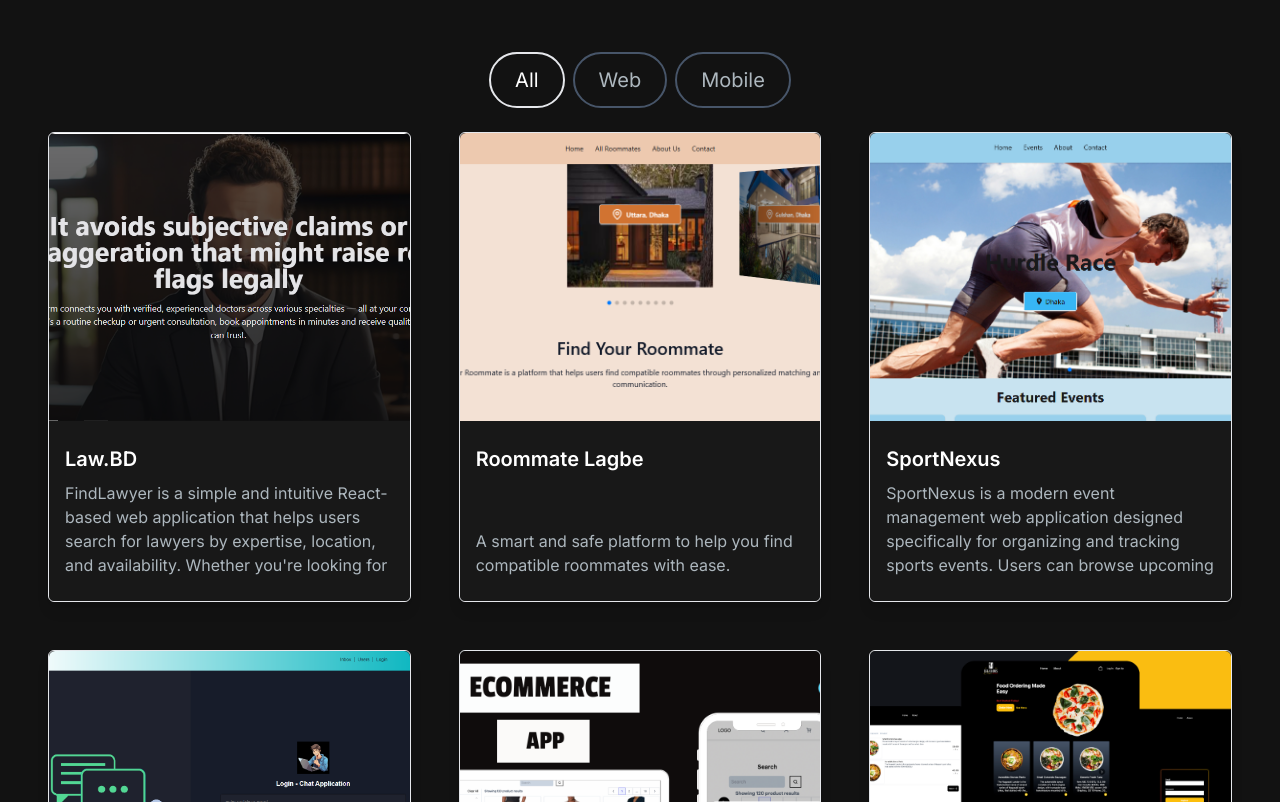
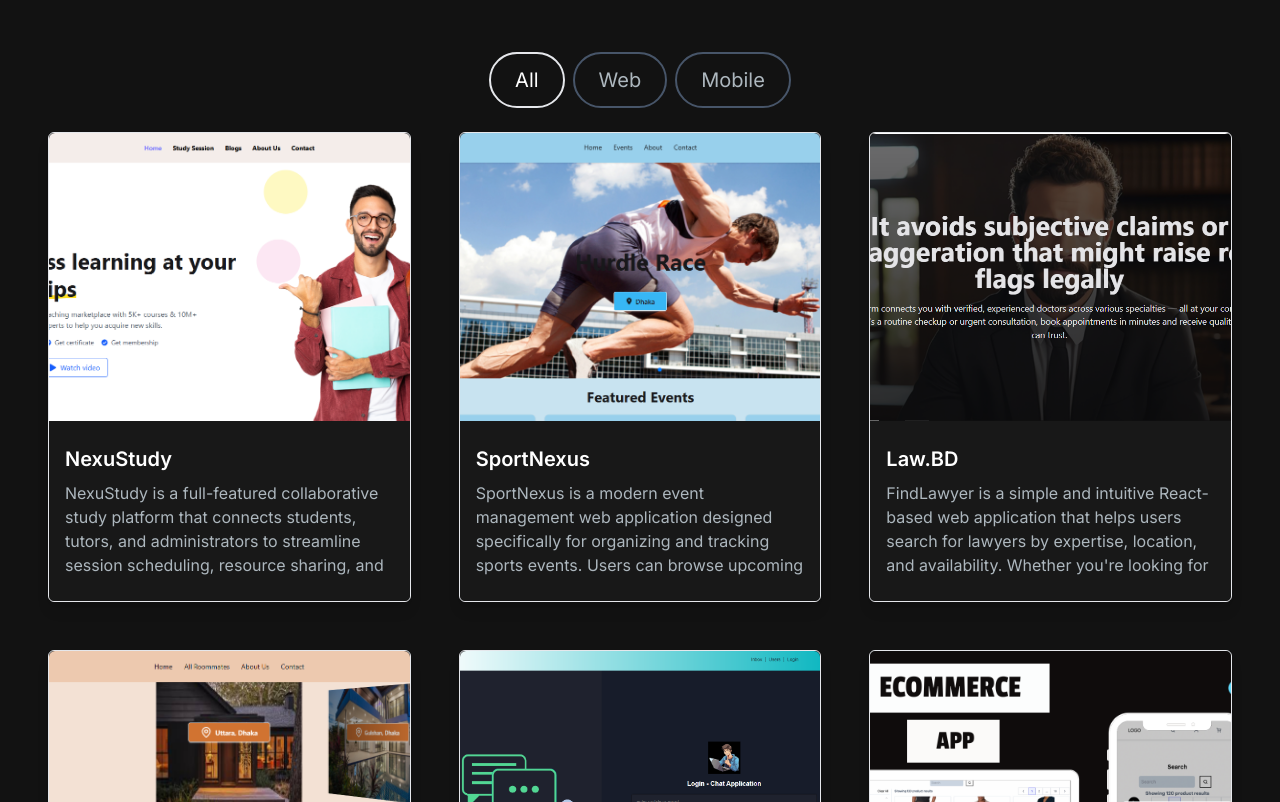
Before and after one commit to abdulbariks/portfolio, a Next.js app: page / in a window 1280 px wide. Shown: the part 1780-2582 px from the top of the page. Built offline with nearby package versions, Linux system fonts and the light colour scheme; no server answers.

Commit message:
Projects updates

```diff
--- a/app/components/ProjectsSection.jsx
+++ b/app/components/ProjectsSection.jsx
@@ -7,6 +7,26 @@ import { motion, useInView } from "framer-motion";
 const projectsData = [
   {
     id: 1,
+    title: "NexuStudy",
+    description:
+      "NexuStudy is a full-featured collaborative study platform that connects students, tutors, and administrators to streamline session scheduling, resource sharing, and user management. It’s designed to enhance educational collaboration, accessibility to study materials, and efficient session management.",
+    image: "/images/projects/NexuStudy.PNG",
+    tag: ["All", "Web"],
+    gitUrl: "https://github.com/abdulbariks/NexuStudy",
+    previewUrl: "https://abdulbarik-nexustudy.netlify.app/",
+  },
+  {
+    id: 2,
+    title: "SportNexus",
+    description:
+      "SportNexus is a modern event management web application designed specifically for organizing and tracking sports events. Users can browse upcoming competitions, register participants, and manage event logistics from a centralized dashboard. The platform supports secure authentication, role-based access (admin, organizers, players), and real-time updates. Organizers can create events with details like type, date, and location, while users can view and join them easily. SportNexus streamlines the entire sports event workflow, making coordination efficient and user-friendly.",
+    image: "/images/projects/SportNexus.PNG",
+    tag: ["All", "Web"],
+    gitUrl: "https://github.com/abdulbariks/SportNexus",
+    previewUrl: "https://sportnexus.netlify.app/",
+  },
+  {
+    id: 3,
     title: "Law.BD",
     description:
       "FindLawyer is a simple and intuitive React-based web application that helps users search for lawyers by expertise, location, and availability. Whether you're looking for legal advice or trying to book a consultation, this app makes the process smooth and efficient.",
@@ -16,7 +36,7 @@ const projectsData = [
     previewUrl: "https://abdulbariks-lawbd.netlify.app/",
   },
   {
-    id: 2,
+    id: 4,
     title: "Roommate Lagbe",
     description:
       "A smart and safe platform to help you find compatible roommates with ease.",
@@ -25,18 +45,9 @@ const projectsData = [
     gitUrl: "https://github.com/abdulbariks/Roommate-Lagbe",
     previewUrl: "https://abdulbarik-roommate-finder.netlify.app/",
   },
+
   {
-    id: 3,
-    title: "SportNexus",
-    description:
-      "SportNexus is a modern event management web application designed specifically for organizing and tracking sports events. Users can browse upcoming competitions, register participants, and manage event logistics from a centralized dashboard. The platform supports secure authentication, role-based access (admin, organizers, players), and real-time updates. Organizers can create events with details like type, date, and location, while users can view and join them easily. SportNexus streamlines the entire sports event workflow, making coordination efficient and user-friendly.",
-    image: "/images/projects/SportNexus.PNG",
-    tag: ["All", "Web"],
-    gitUrl: "https://github.com/abdulbariks/SportNexus",
-    previewUrl: "https://sportnexus.netlify.app/",
-  },
-  {
-    id: 4,
+    id: 5,
     title: "Chat Application",
     description:
       "A chat application makes it easy to communicate with people anywhere in the world by sending and receiving messages in real time",
@@ -46,7 +57,7 @@ const projectsData = [
     previewUrl: "https://chat-application-3hxv.onrender.com",
   },
   {
-    id: 5,
+    id: 6,
     title: "E-commerce Application",
     description:
       "Shopelo Trading is an ecommerce site developed using the MERN (MongoDB, Express.js, React, Node.js) stack. It offers a user-friendly and efficient shopping experience for customers, while providing sellers with essential tools to manage their products and sales.",
@@ -56,7 +67,7 @@ const projectsData = [
     previewUrl: "https://mern-ecommerce-site-chi.vercel.app/",
   },
   {
-    id: 6,
+    id: 7,
     title: "Food Ordering Application (Coming Soon)",
     description:
       "I am working hard to launch my Food Ordering Application. Stay tuned for something amazing!",
```
Also changed, not shown: public/images/projects/NexuStudy.PNG (added).
